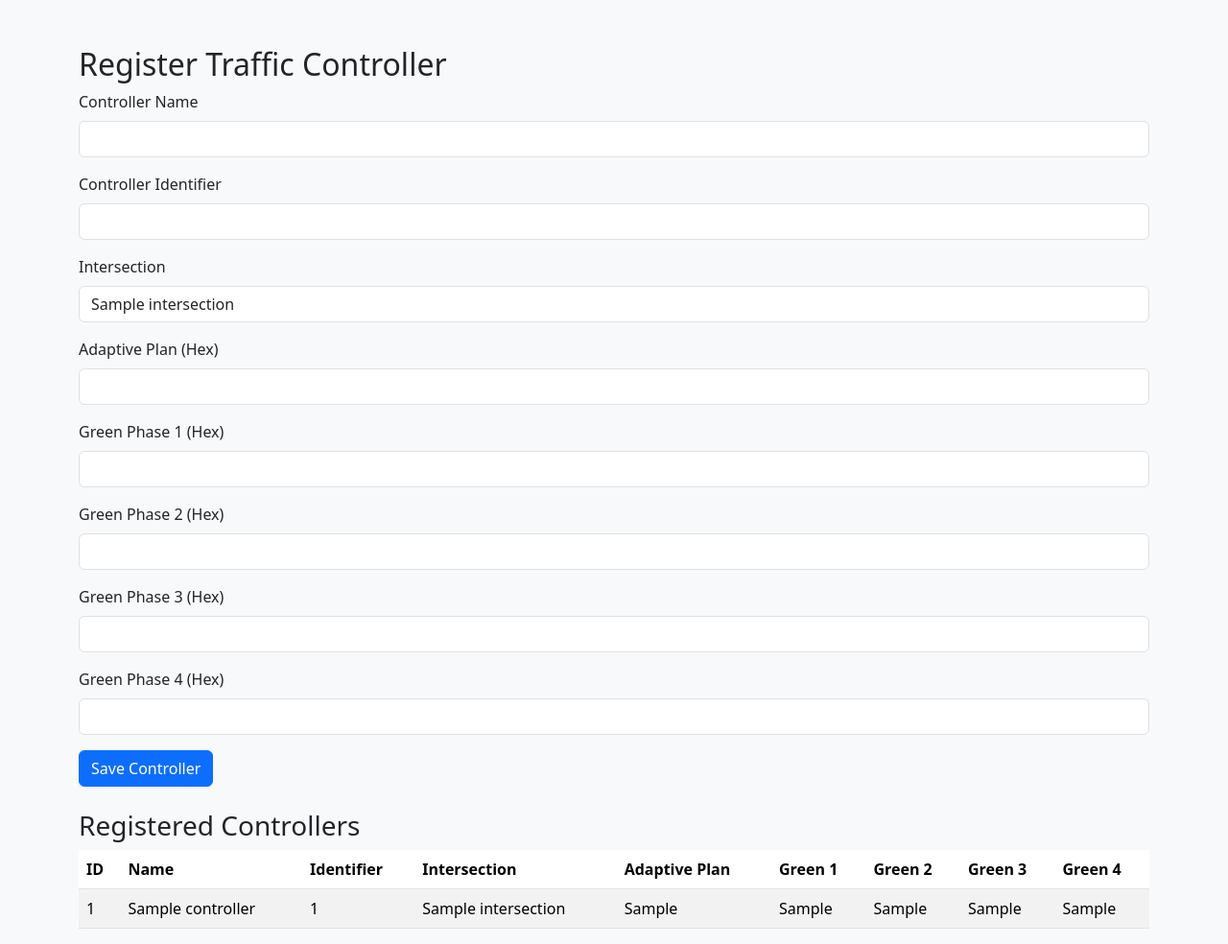
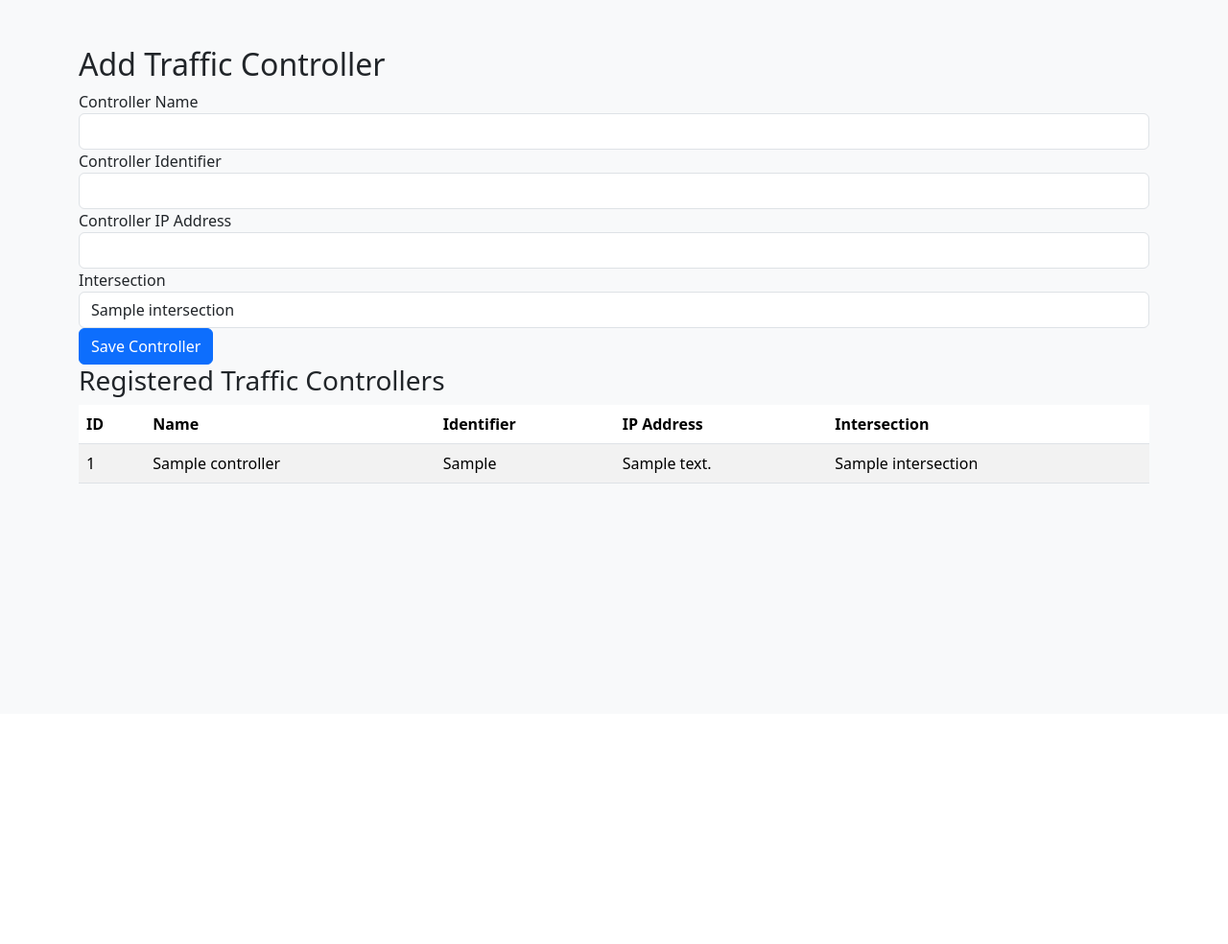
Before and after one commit to danielsolisb/LocalTrack, a Flask app: page /add_controller in a window 1280 px wide. Shown: the part 56-1040 px from the top of the page at 96% size. After the commit the page ends 560 px from the top, so only its background shows below. Run offline with Flask 3, Linux system fonts and the light colour scheme; a user stored in the database is signed in; tables that the repository leaves empty hold one stand-in row (values such as "Sample post").

Commit message:
funciones con controladores

```diff
--- a/app/forms.py
+++ b/app/forms.py
@@ -1,7 +1,6 @@
 from flask_wtf import FlaskForm
 from wtforms import StringField, SubmitField, SelectField, PasswordField, IntegerField, BooleanField, SelectMultipleField
-from wtforms.validators import DataRequired, Optional, IPAddress, NumberRange
-
+from wtforms.validators import DataRequired, Optional, IPAddress, NumberRange, IPAddress
 
 
 
@@ -23,16 +22,14 @@
     submit = SubmitField('Save Intersection')
 
 
+
+
 class TrafficControllerForm(FlaskForm):
-    controller_name = StringField('Controller Name', validators=[DataRequired()])
-    controller_id = StringField('Controller Identifier', validators=[DataRequired()])
-    intersection_id = SelectField('Intersection', validators=[DataRequired()], coerce=int)
-    adaptive_plan = StringField('Adaptive Plan (Hex)', validators=[DataRequired()])
-    green_1 = StringField('Green Phase 1 (Hex)', validators=[DataRequired()])
-    green_2 = StringField('Green Phase 2 (Hex)', validators=[DataRequired()])
-    green_3 = StringField('Green Phase 3 (Hex)', validators=[DataRequired()])
-    green_4 = StringField('Green Phase 4 (Hex)', validators=[DataRequired()])
-    submit = SubmitField('Save Controller')
+    name = StringField('Controller Name', validators=[DataRequired()])
+    identifier = StringField('Controller Identifier', validators=[DataRequired()])
+    ip_address = StringField('Controller IP Address', validators=[DataRequired(), IPAddress()])
+    intersection_id = SelectField('Intersection', coerce=int, validators=[DataRequired()])
+
 
 class CameraForm(FlaskForm):
     cam_id = StringField('Camera ID', validators=[DataRequired()])
--- a/app/routes.py
+++ b/app/routes.py
@@ -98,30 +98,28 @@
 def add_controller():
     form = TrafficControllerForm()
 
-    # Cargar intersecciones existentes
+    # Poblar el campo Intersection en el formulario con las intersecciones disponibles
     form.intersection_id.choices = [(i.id, i.name) for i in Intersection.query.all()]
 
     if form.validate_on_submit():
-        # Crear y guardar el controlador en la base de datos
-        new_controller = TrafficController(
-            controller_name=form.controller_name.data,
-            controller_id=form.controller_id.data,
-            intersection_id=form.intersection_id.data,
-            adaptive_plan=form.adaptive_plan.data,
-            green_1=form.green_1.data,
-            green_2=form.green_2.data,
-            green_3=form.green_3.data,
-            green_4=form.green_4.data
+        # Crear y guardar el nuevo controlador
+        controller = TrafficController(
+            name=form.name.data,
+            identifier=form.identifier.data,
+            ip_address=form.ip_address.data,
+            intersection_id=form.intersection_id.data
         )
-        db.session.add(new_controller)
+        db.session.add(controller)
         db.session.commit()
-        flash('Traffic controller registered successfully!', 'success')
+        flash('Traffic Controller added successfully!', 'success')
         return redirect(url_for('routes.add_controller'))
 
-    # Obtener controladores existentes para mostrar en la tabla
+    # Obtener todos los controladores para mostrarlos en la tabla
     controllers = TrafficController.query.all()
 
     return render_template('add_controller.html', form=form, controllers=controllers)
+
+
 
 @routes.route('/monitoring')
 @login_required
--- a/app/templates/add_controller.html
+++ b/app/templates/add_controller.html
@@ -1,74 +1,47 @@
-{% extends "base.html" %}
+{% extends 'base.html' %}
 
 {% block content %}
-<h2>Register Traffic Controller</h2>
-
-<!-- Formulario para agregar controlador -->
+<h2>Add Traffic Controller</h2>
 <form method="POST">
     {{ form.hidden_tag() }}
-    <div class="mb-3">
-        {{ form.controller_name.label(class="form-label") }}
-        {{ form.controller_name(class="form-control") }}
+    <div class="form-group">
+        <label for="name">Controller Name</label>
+        {{ form.name(class="form-control") }}
     </div>
-    <div class="mb-3">
-        {{ form.controller_id.label(class="form-label") }}
-        {{ form.controller_id(class="form-control") }}
+    <div class="form-group">
+        <label for="identifier">Controller Identifier</label>
+        {{ form.identifier(class="form-control") }}
     </div>
-    <div class="mb-3">
-        {{ form.intersection_id.label(class="form-label") }}
+    <div class="form-group">
+        <label for="ip_address">Controller IP Address</label>
+        {{ form.ip_address(class="form-control") }}
+    </div>
+    <div class="form-group">
+        <label for="intersection_id">Intersection</label>
         {{ form.intersection_id(class="form-control") }}
     </div>
-    <div class="mb-3">
-        {{ form.adaptive_plan.label(class="form-label") }}
-        {{ form.adaptive_plan(class="form-control") }}
-    </div>
-    <div class="mb-3">
-        {{ form.green_1.label(class="form-label") }}
-        {{ form.green_1(class="form-control") }}
-    </div>
-    <div class="mb-3">
-        {{ form.green_2.label(class="form-label") }}
-        {{ form.green_2(class="form-control") }}
-    </div>
-    <div class="mb-3">
-        {{ form.green_3.label(class="form-label") }}
-        {{ form.green_3(class="form-control") }}
-    </div>
-    <div class="mb-3">
-        {{ form.green_4.label(class="form-label") }}
-        {{ form.green_4(class="form-control") }}
-    </div>
-    <button type="submit" class="btn btn-primary">{{ form.submit.label.text }}</button>
+    <button type="submit" class="btn btn-primary">Save Controller</button>
 </form>
 
-<!-- Tabla para mostrar controladores existentes -->
-<h3 class="mt-4">Registered Controllers</h3>
-<table class="table table-striped table-hover">
+<h3>Registered Traffic Controllers</h3>
+<table class="table table-striped">
     <thead>
         <tr>
             <th>ID</th>
             <th>Name</th>
             <th>Identifier</th>
+            <th>IP Address</th>
             <th>Intersection</th>
-            <th>Adaptive Plan</th>
-            <th>Green 1</th>
-            <th>Green 2</th>
-            <th>Green 3</th>
-            <th>Green 4</th>
         </tr>
     </thead>
     <tbody>
         {% for controller in controllers %}
         <tr>
             <td>{{ controller.id }}</td>
-            <td>{{ controller.controller_name }}</td>
-            <td>{{ controller.controller_id }}</td>
+            <td>{{ controller.name }}</td>
+            <td>{{ controller.identifier }}</td>
+            <td>{{ controller.ip_address }}</td>
             <td>{{ controller.intersection.name }}</td>
-            <td>{{ controller.adaptive_plan }}</td>
-            <td>{{ controller.green_1 }}</td>
-            <td>{{ controller.green_2 }}</td>
-            <td>{{ controller.green_3 }}</td>
-            <td>{{ controller.green_4 }}</td>
         </tr>
         {% endfor %}
     </tbody>
```
Also changed, not shown: app/models.py (+6 -9 lines), migrations/versions/645cee383218_updated_trafficcontroller_model.py (added, +52 -0 lines).
